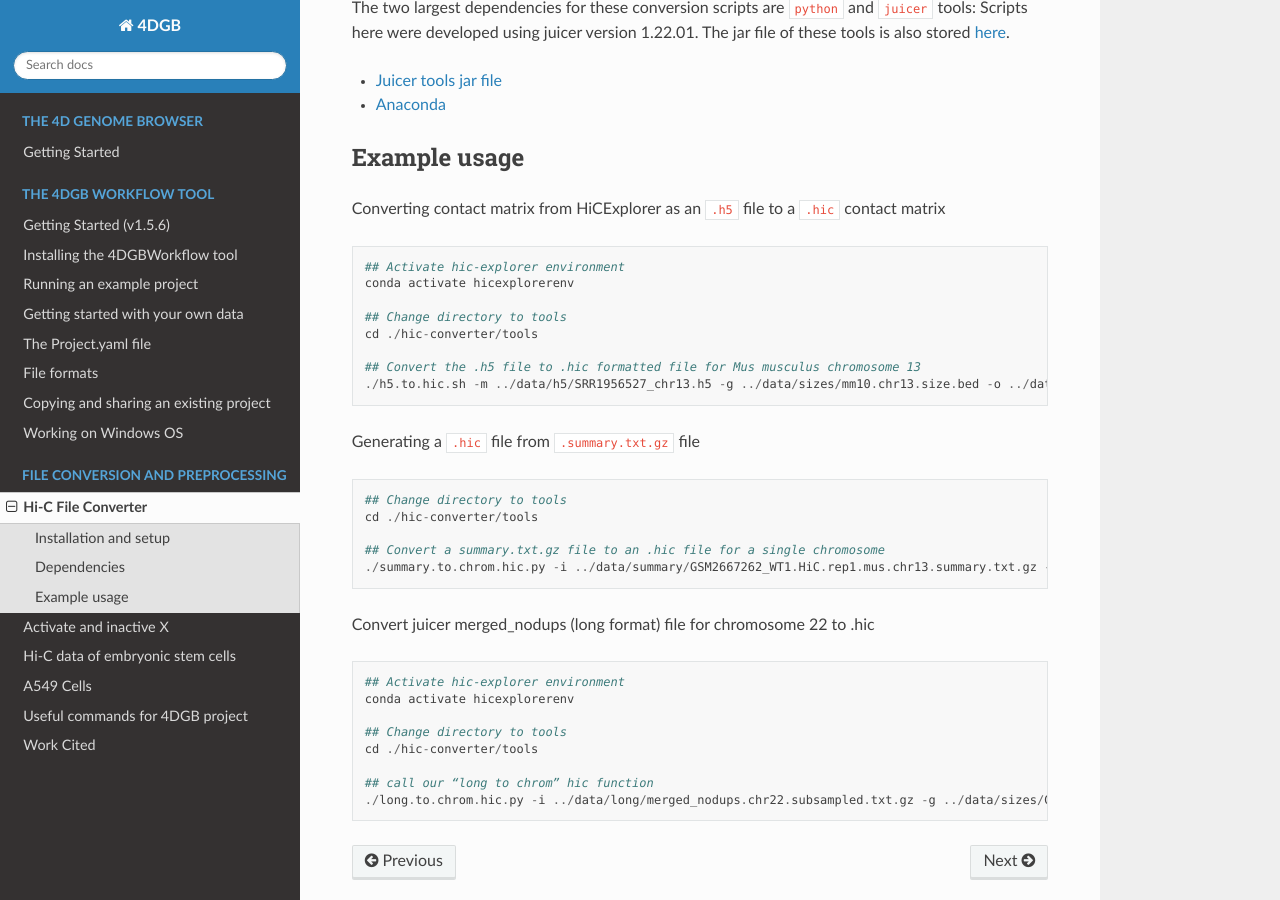
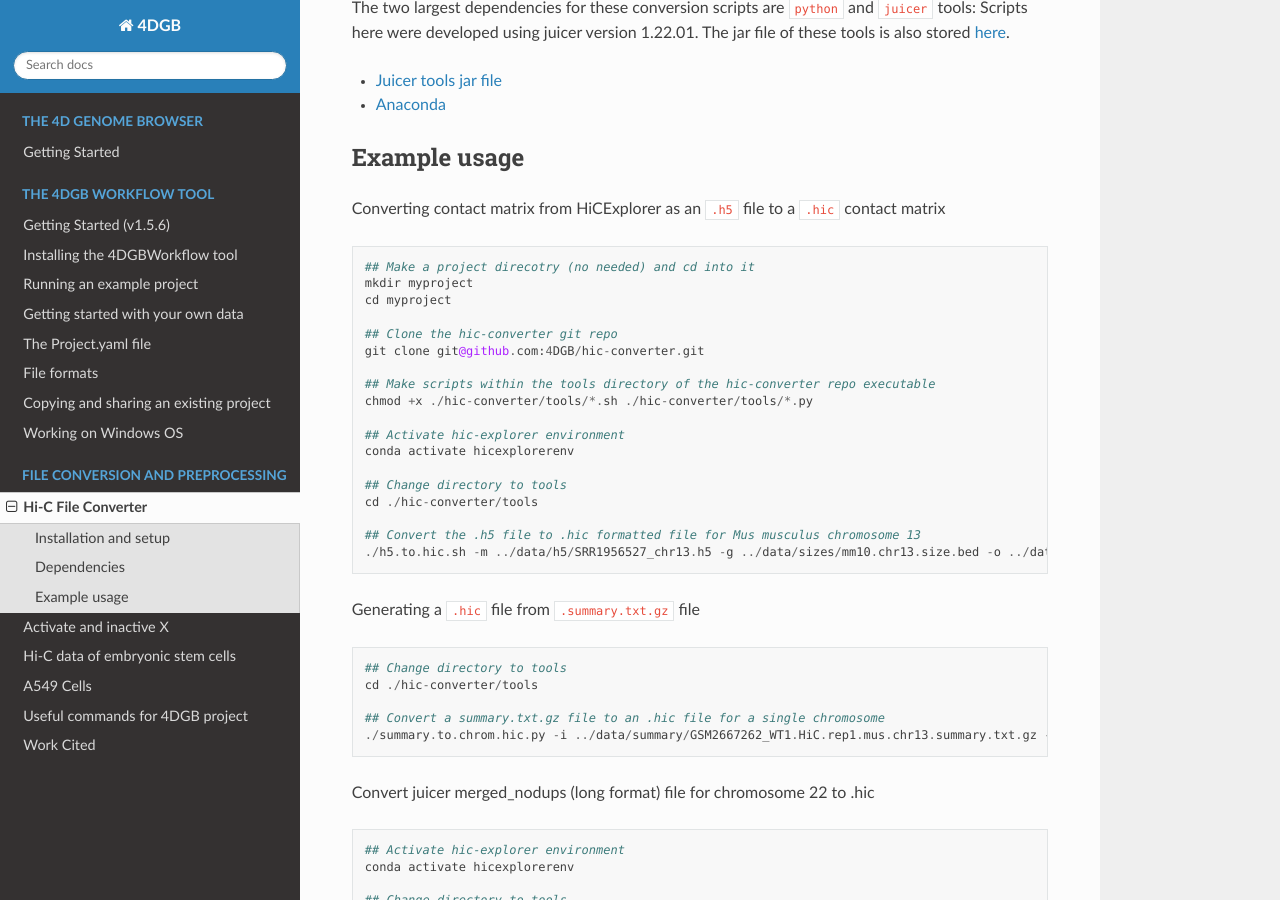
Before and after one commit to 4DGB/4dgb-readthedocs, a Sphinx documentation site: the page built from docs/scripts/hic-converter.rst, in a window 1280 px wide and 900 px high, scrolled down 1008 px. Built offline with Sphinx 7.4.7 and the Read the Docs theme 3.1.0, drawn with Linux system fonts in a browser that asks for light colours.

Commit message:
Updated example within hic-converter.rst
Attempted to make it clear where the path was.

```diff
--- a/docs/scripts/hic-converter.rst
+++ b/docs/scripts/hic-converter.rst
@@ -54,6 +54,16 @@ Converting contact matrix from HiCExplorer as an ``.h5`` file to a ``.hic`` cont
 
 .. code-block::
 
+    ## Make a project direcotry (no needed) and cd into it
+    mkdir myproject
+    cd myproject
+
+    ## Clone the hic-converter git repo
+    git clone git@github.com:4DGB/hic-converter.git
+
+    ## Make scripts within the tools directory of the hic-converter repo executable
+    chmod +x ./hic-converter/tools/*.sh ./hic-converter/tools/*.py
+
     ## Activate hic-explorer environment
     conda activate hicexplorerenv
 
```
